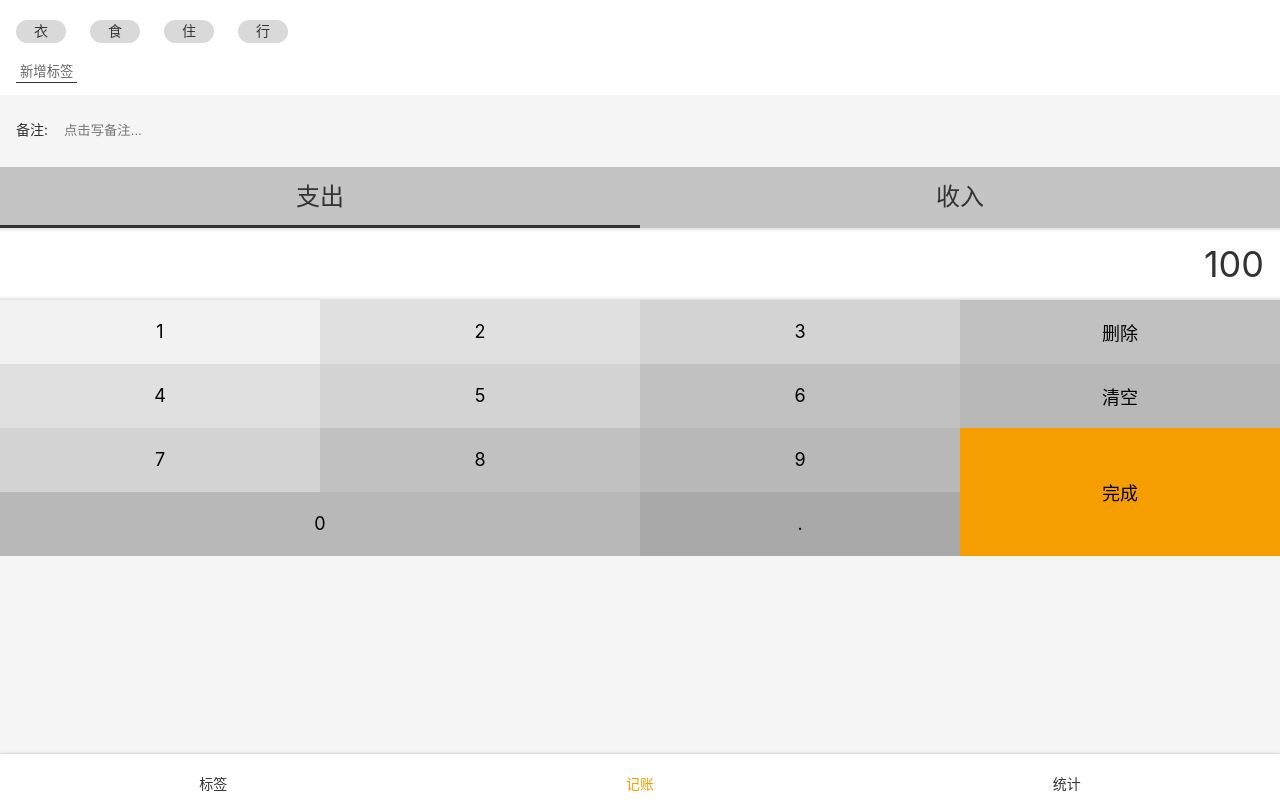
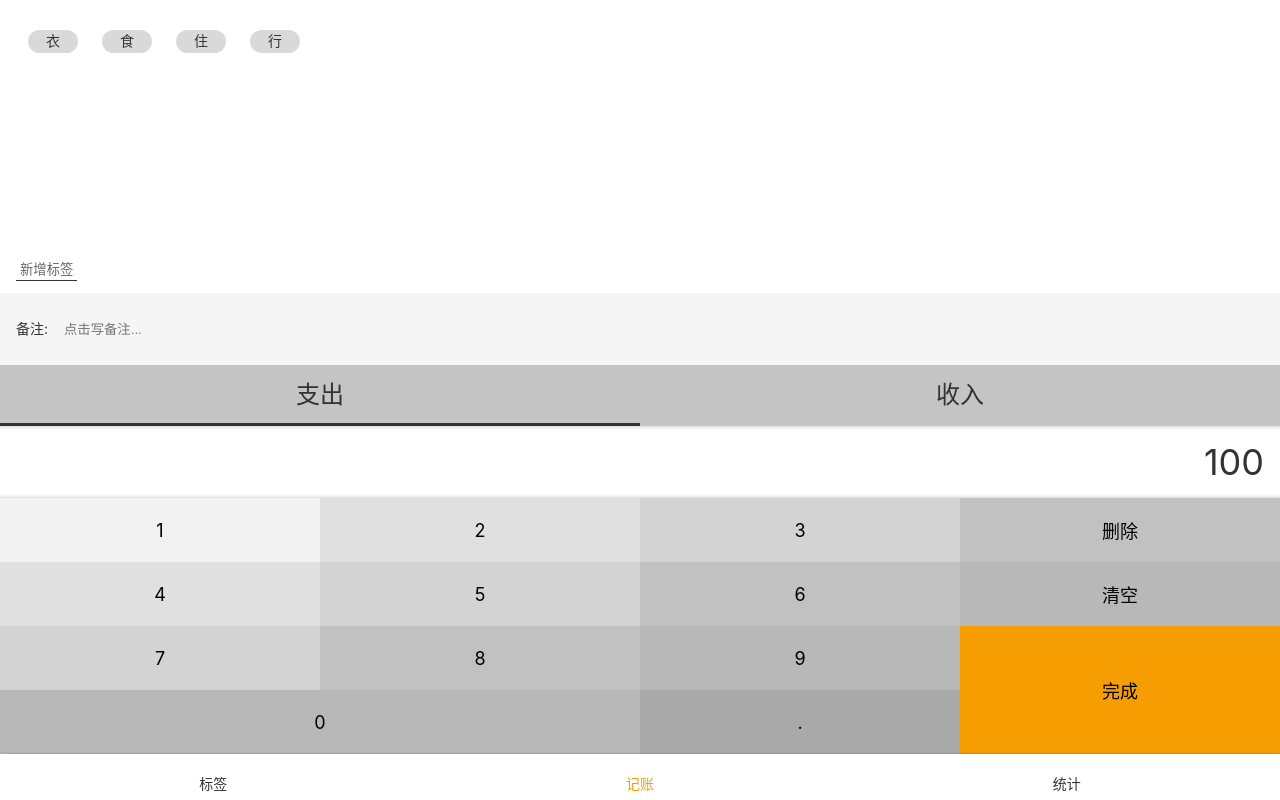
Before and after one commit to Ranze1129/Moon-accountBook, a React app: page /#/money in a window 1280 px wide. Built offline with nearby package versions, Linux system fonts and the light colour scheme; some icons are missing.

Commit message:
Money.tsx UI 完成

```diff
--- a/src/components/Layout.tsx
+++ b/src/components/Layout.tsx
@@ -5,7 +5,7 @@
 const Layout = (props:any) => {
   return (
     <Wrapper>
-      <Main>
+      <Main className={props.className}>
         {props.children}
       </Main>
       <Nav/>
--- a/src/views/Money.tsx
+++ b/src/views/Money.tsx
@@ -5,9 +5,14 @@
 const TagsSection = styled.section`
   background: #ffffff;
   padding: 12px 16px;
+  flex-grow: 1;
+  display: flex;
+  flex-direction: column;
+  justify-content: space-between;
+  align-items: flex-start;
 
   > ol {
-    margin: 0 -12px;
+    margin: 10px 0 -12px;
 
     > li {
       background: #d9d9d9;
@@ -126,10 +131,14 @@
   }
 `;
 
+const MyLayout = styled(Layout)`
+  display: flex;
+  flex-direction: column;
+`;
 
 function Money() {
   return (
-    <Layout>
+    <MyLayout>
       <TagsSection>
         <ol>
           <li>衣</li>
@@ -172,7 +181,7 @@
           <button>.</button>
         </div>
       </NumberPadSection>
-    </Layout>
+    </MyLayout>
   );
 }
 
```
